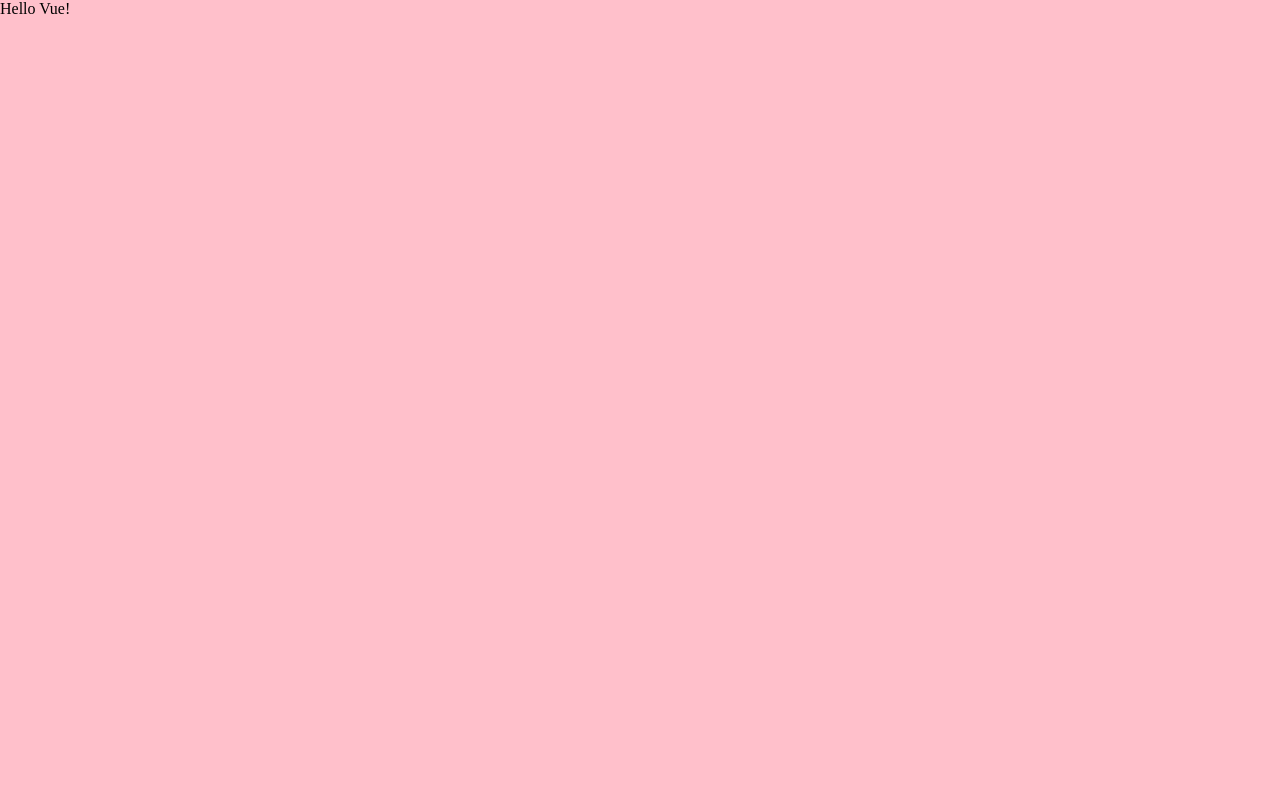
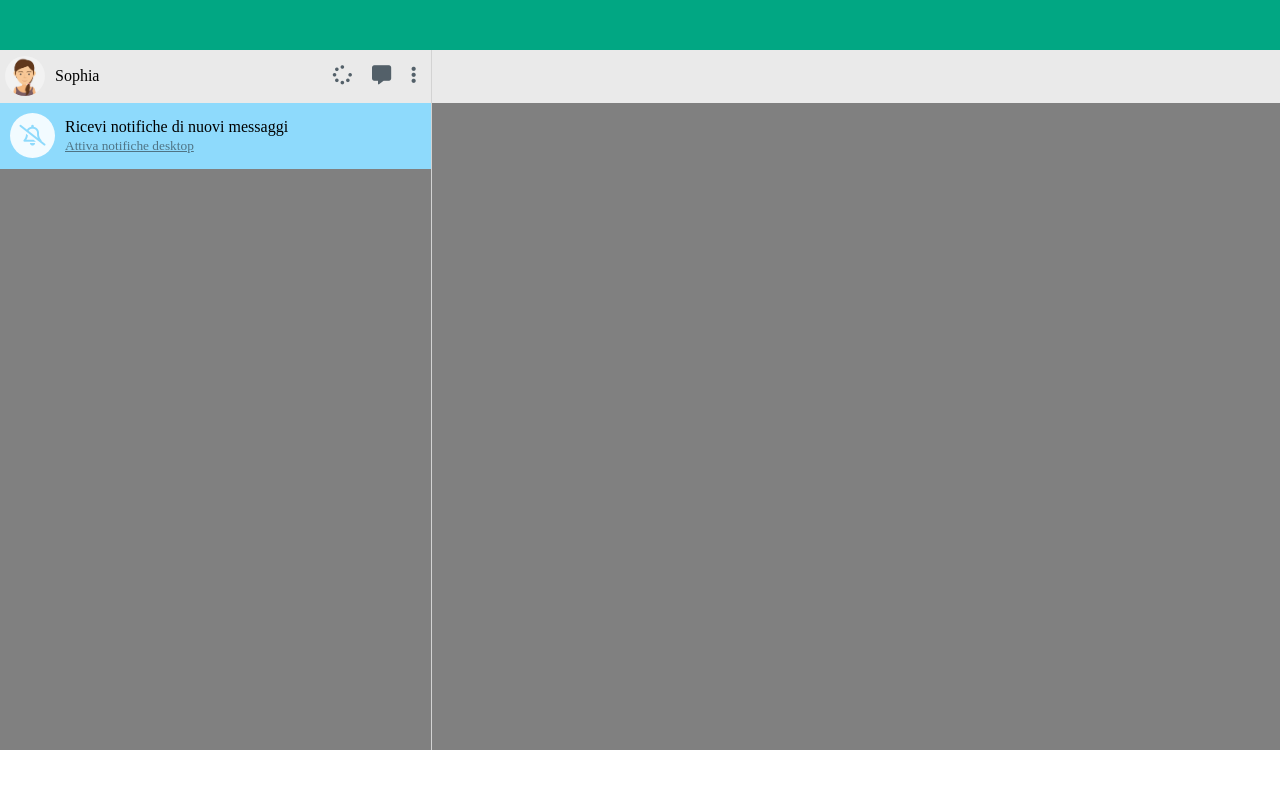
Before and after one commit to jiemarabanzado/vue-boolzapp, a plain HTML site: page index.html in a window 1280 px wide. Drawn offline with nearby package versions, Linux system fonts and the light colour scheme.

Commit message:
checkpoint creazione struttura

```diff
--- a/css/style.css
+++ b/css/style.css
@@ -2,5 +2,100 @@
     padding: 0px;
     margin: 0px;
     box-sizing: border-box;
-    background-color: pink;
 }
+/*common use*/
+.row{
+    display: flex;
+}
+
+
+
+
+
+body{
+    height: 100vh;
+    width: 100vw;
+    background-image: linear-gradient(#01a783 17% ,white 17%);
+    justify-content: center;
+    align-items: center;
+}
+
+.app-container{
+    width: 1300px;
+    height: 700px;
+    background-color: grey;
+}
+/*--------------images-------------*/
+.my-avatar{
+    width: 40px;
+    height: 40px;
+    border-radius: 50%;
+    margin-right: 10px;
+}
+.my-avatar img{
+    width: 40px;
+    height: 40px;
+    border-radius: 50%;
+    object-fit: cover;
+    object-position: center;
+}
+
+
+
+
+/*-------------------left style--------------------------------------*/
+.left-app{
+    width: 34%;
+    height: 100%;
+    border-right: 1px solid lightgrey;
+}
+.left-header{
+    background-color: #eaeaea;
+    width: 100%;
+    height: 7.5%;
+    padding: 10px 15px;
+    align-items: center;
+}
+#left-story,#new-message{
+    color: #536069;
+    margin-right: 20px;
+    font-size: 1.2rem;
+}
+#left-menu{
+    color: #536069;
+    font-size: 1.2rem;
+}
+.my-name{
+    flex-grow: 1;
+}
+.notification{
+    background-color: #8edafc;
+    width: 100%;
+    height: 9.5%;
+    padding: 0px 20px;
+    align-items: center;
+}
+.bell-icon{
+    background-color: #f2fbff;
+    color: #8edafc;
+    font-size: 1.3rem;
+    height: 45px;
+    width: 45px;
+    border-radius: 50%;
+    justify-content: center;
+    align-items: center;
+    margin-right: 10px;
+}
+#active-notification{
+    color: #4f7485;
+}
+/*-------------------rght style--------------------------------------*/
+.right-app{
+    width: 66%;
+    height: 100%;
+}
+.right-header{
+    background-color: #eaeaea;
+    width: 100%;
+    height: 7.5%;
+}
--- a/index.html
+++ b/index.html
@@ -5,11 +5,55 @@
     <meta http-equiv="X-UA-Compatible" content="IE=edge">
     <meta name="viewport" content="width=device-width, initial-scale=1.0">
     <link rel="stylesheet" href="css/style.css">
+    <link rel="stylesheet" href="https://cdnjs.cloudflare.com/ajax/libs/font-awesome/6.2.1/css/all.min.css" integrity="sha512-MV7K8+y+gLIBoVD59lQIYicR65iaqukzvf/nwasF0nqhPay5w/9lJmVM2hMDcnK1OnMGCdVK+iQrJ7lzPJQd1w==" crossorigin="anonymous" referrerpolicy="no-referrer" />
     <title>Document</title>
     <script src="https://unpkg.com/vue@3/dist/vue.global.js"></script>
 </head>
-<body>
-    <div id="app">{{ message }}</div>
+<body class="row">
+    <div id="app">
+
+        <div class="app-container row">
+            <!--left side of application-->
+            <div class="left-app">
+                <div class="left-header row">
+                    <div class="my-avatar">
+                        <img src="img/avatar_io.jpg" alt="">
+                    </div>
+                    <div class="my-name">Sophia</div>
+                    <div class="left-head-actions ">
+                        <span id="left-story"><i class="fa-solid fa-spinner"></i></span>
+                        <span id="new-message"><i class="fa-solid fa-message"></i></span>
+                        <span id="left-menu"><i class="fa-solid fa-ellipsis-vertical"></i></span>
+                    </div>
+                </div>
+                <div class="notification row">
+                    <div class="bell-icon row">
+                        <div><i class="fa-regular fa-bell-slash"></i></div>
+                    </div>
+                    <div class="notification-text">
+                        <div>Ricevi notifiche di nuovi messaggi</div>
+                        <small><a id="active-notification"href="">Attiva notifiche desktop</a></small>
+                    </div>
+                </div>
+            </div>
+            <!--right side of application-->
+            <div class="right-app">
+                <div class="right-header row">
+
+                </div>
+            </div>
+
+
+
+        </div>
+
+
+
+
+
+
+
+    </div>
 
     <script src="js/contacts.js"></script>
 </body>
```
